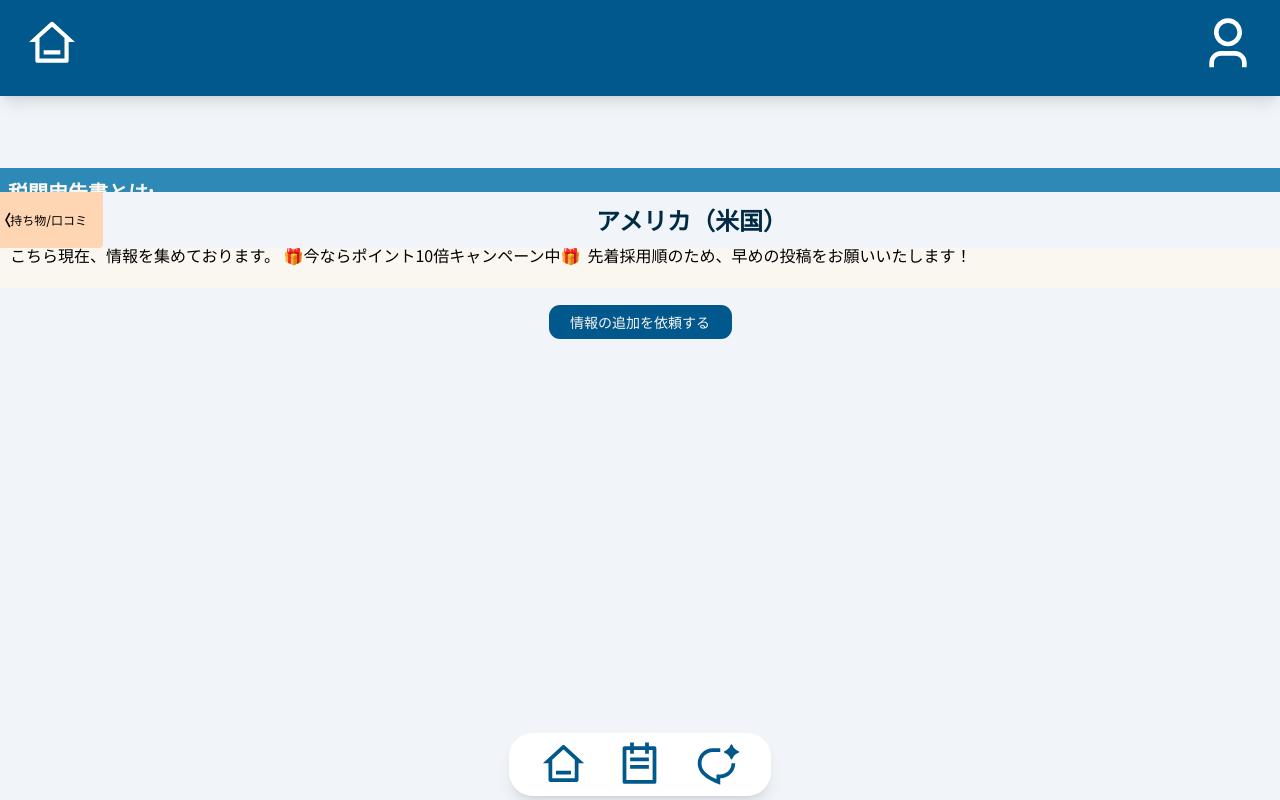
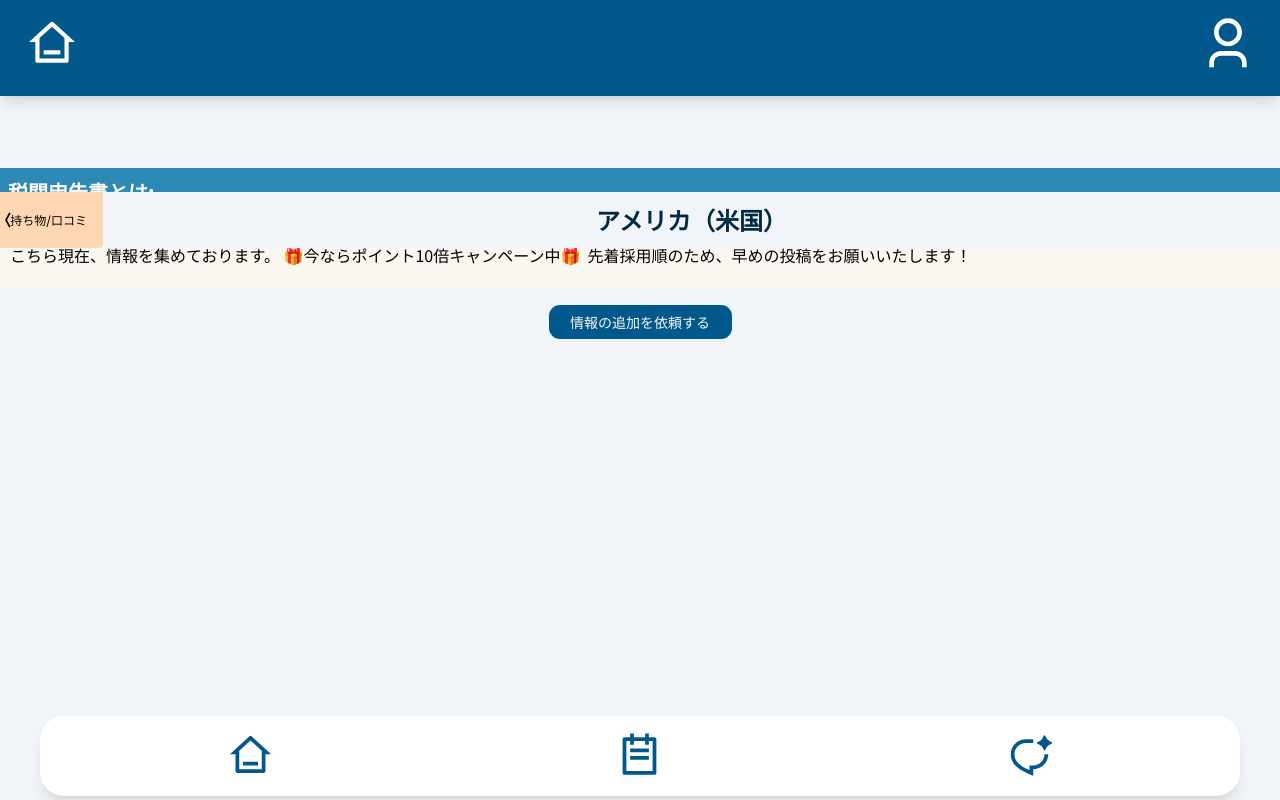
Before and after one commit to Triton-Swallows/Triton-Swallows-App, a React (Vite) app in the folder fe/: page /usa/packing-list/tax in a window 1280 px wide. Built offline with nearby package versions, Linux system fonts and the light colour scheme; no server answers.

Commit message:
style: PCでもある程度大きく表示されるように修正

```diff
--- a/fe/src/components/organisms/layout/Footer.tsx
+++ b/fe/src/components/organisms/layout/Footer.tsx
@@ -20,17 +20,17 @@ export const Footer = () => {
 
   return (
     <>
-      <footer className="fixed bottom-[4px] left-1/2 -translate-x-1/2 bg-white text-[#00588C] py-4 shadow-lg h-[63px] w-[262px] bottom-0 z-20 rounded-3xl">
+      <footer className="fixed bottom-[4px] left-1/2 -translate-x-1/2 z-20 bg-white text-[#00588C] py-4 shadow-lg h-[63px] w-[262px] md:w-[1200px] md:h-[80px] bottom-0 rounded-3xl">
         <div className="flex justify-around items-center px-4 h-full">
-          <Link to="/" className="text-xl font-bold hover:text-blue-100">
+          <Link to="/" className=" hover:text-blue-100">
             <RiHome3Line className="w-[45px] h-[50px]" />
           </Link>
 
-          <Link to="TBD">
+          <Link to="TBD" className=" hover:text-blue-100">
             <RiTodoLine className="w-[45px] h-[50px]" />
           </Link>
 
-          <button onClick={handleChatOpen}>
+          <button onClick={handleChatOpen} className=" hover:text-blue-100">
             <RiChatAiLine className="w-[45px] h-[50px]" />
           </button>
         </div>
```
